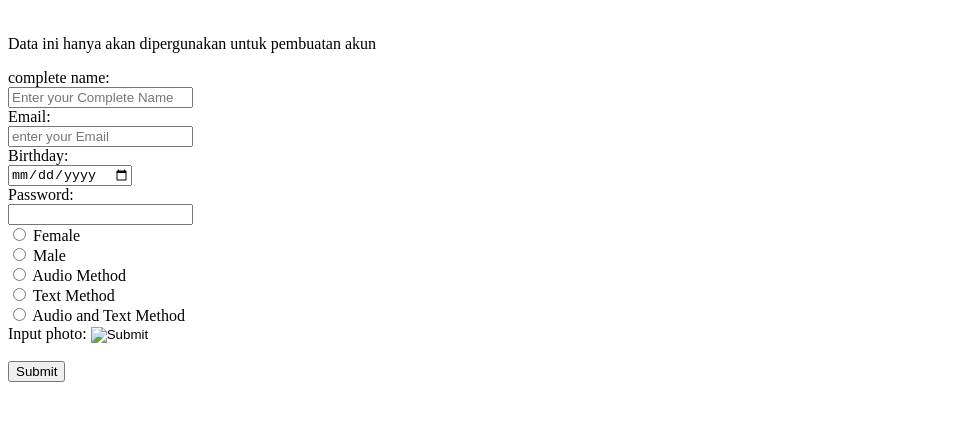
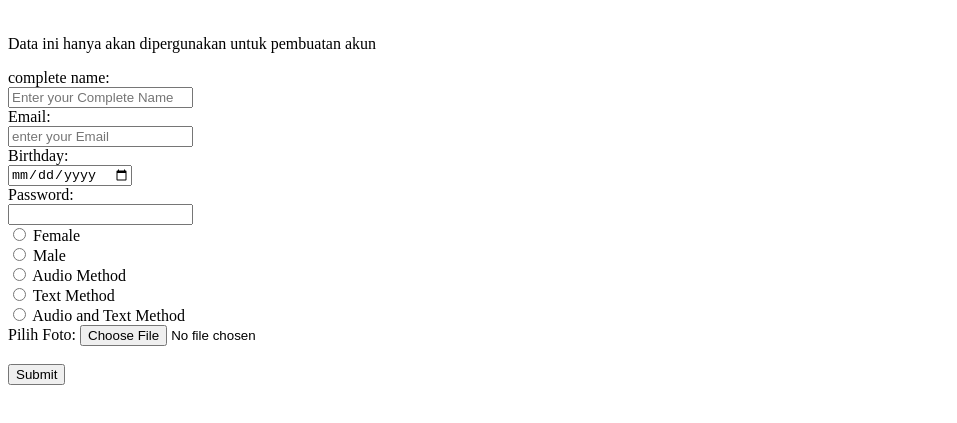
Before and after one commit to nadiamaritza/Tugas3-Basic-Educourse, a plain HTML site: page register.html in a window 1280 px wide. Shown: the part 105-528 px from the top of the page, without its empty margins (0-957 px from the left). Drawn offline with Linux system fonts and the light colour scheme.

Commit message:
Update register.html

```diff
--- a/register.html
+++ b/register.html
@@ -43,9 +43,9 @@ English For the Blind (Register)
   <input type="radio" id="audio and text" name="learn method" value="audio and text">
 <label for="audio and text"> Audio and Text Method</label>
 <br>
-<label for="myfile">Input photo:</label>
-<input type="image" id="userphoto" name="userphoto">
-<br>
+        <label for="file">Pilih Foto:</label>
+        <input type="file" name="file" id="file" accept="image/*">
+  <br>
 <br>
 <input type="submit" value="Submit">
     </form>
```
